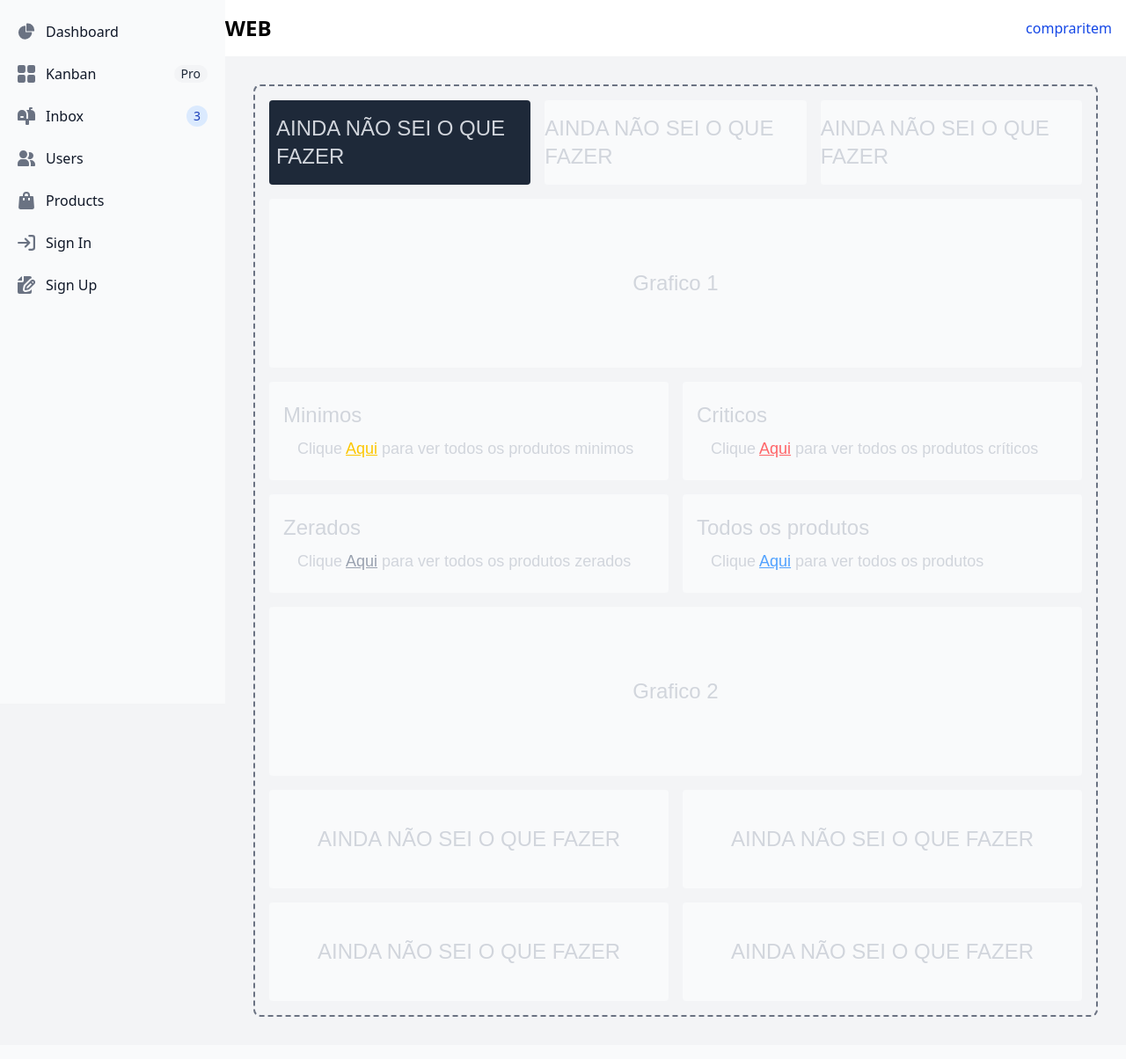
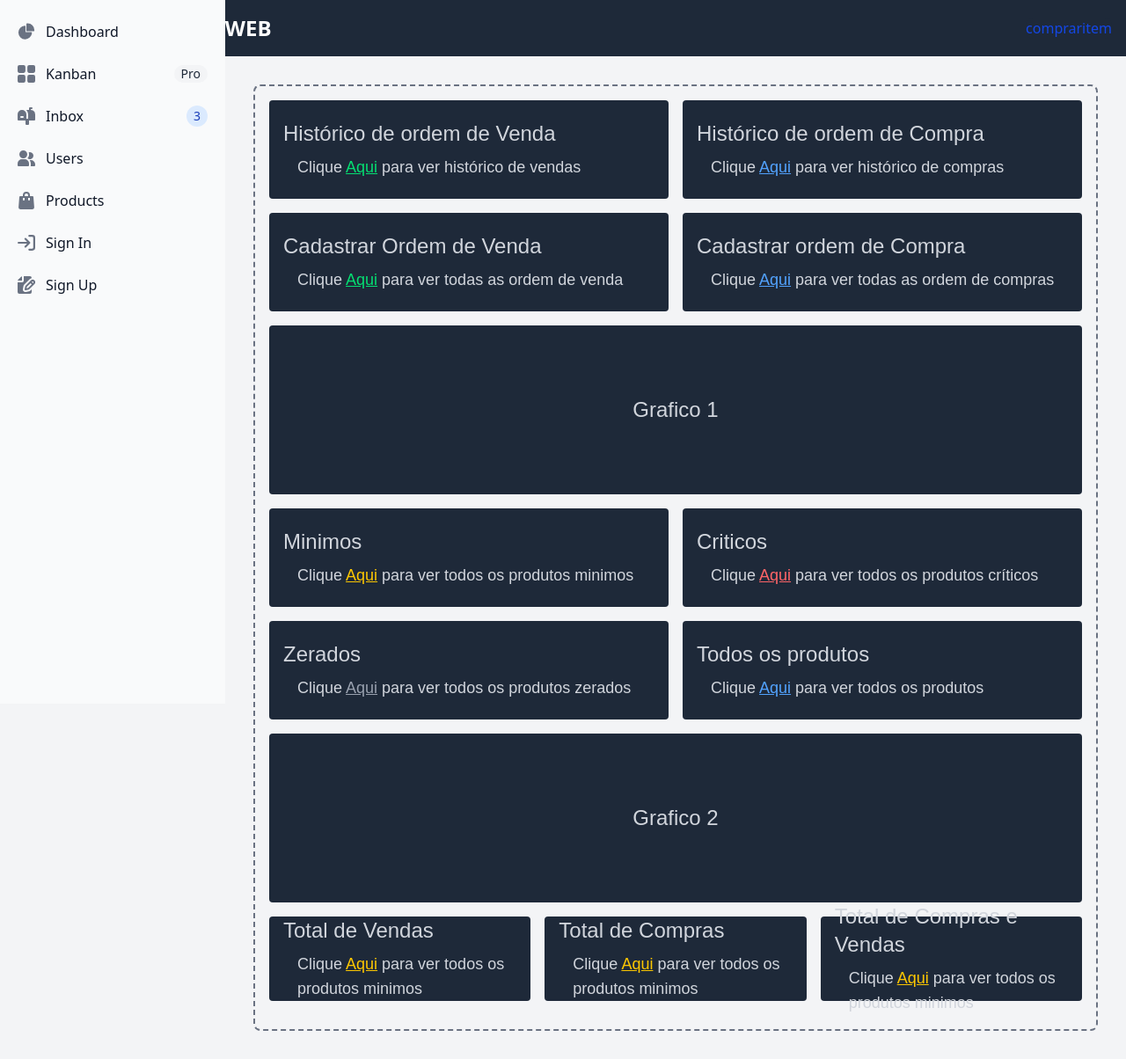
Before and after one commit to Juaoinacio/Estoque, a Django app: page / in a window 1280 px wide. Shown: the whole page at 88% size. Before the commit the page ends 1156 px from the top, so only its background shows below. Run offline with Django 5.2, Linux system fonts and the light colour scheme; data that the repository does not hold is empty; parts of the project's set-up code (start-up, migrations or seed data) failed here and were passed over; some libraries are stand-ins or nearby versions.

Commit message:
Home front

```diff
--- a/home/templates/_nav.html
+++ b/home/templates/_nav.html
@@ -1,7 +1,7 @@
-<nav class="bg-white border-gray-200 dark:bg-gray-900">
+<nav class="bg-gray-800 text-white">
     <div class="max-w-screen-xl flex flex-wrap items-center justify-between mx-auto p-4">
         <a href="#" class="flex items-center space-x-3 rtl:space-x-reverse">
-          <span class="self-center text-2xl font-semibold whitespace-nowrap dark:text-white">Sistema de estoque WEB</span>
+            <span class="self-center text-2xl font-semibold whitespace-nowrap">Sistema de estoque WEB</span>
         </a>
         <button data-collapse-toggle="navbar-default" type="button" class="inline-flex items-center p-2 w-10 h-10 justify-center text-sm text-gray-500 rounded-lg md:hidden hover:bg-gray-100 focus:outline-none focus:ring-2 focus:ring-gray-200 dark:text-gray-400 dark:hover:bg-gray-700 dark:focus:ring-gray-600" aria-controls="navbar-default" aria-expanded="false">
             <span class="sr-only">Open main menu</span>
@@ -10,9 +10,9 @@
             </svg>
         </button>
         <div class="hidden w-full md:block md:w-auto" id="navbar-default">
-        <ul class="font-medium flex flex-col p-4 md:p-0 mt-4 border border-gray-100 rounded-lg bg-gray-50 md:flex-row md:space-x-8 rtl:space-x-reverse md:mt-0 md:border-0 md:bg-white dark:bg-gray-800 md:dark:bg-gray-900 dark:border-gray-700">
+            <ul class="font-medium flex flex-col p-4 md:p-0 mt-4 border border-gray-100 rounded-lg bg-gray-50 md:flex-row md:space-x-8 rtl:space-x-reverse md:mt-0 md:border-0 md:bg-gray-800">
                 <li>
-            <a href="#" class="block py-2 px-3 text-white bg-blue-700 rounded-sm md:bg-transparent md:text-blue-700 md:p-0 dark:text-white md:dark:text-blue-500" aria-current="page">compraritem</a>
+                    <a href="#" class="block py-2 px-3 text-white bg-gray-800 rounded-sm md:bg-transparent md:text-blue-700 md:p-0" aria-current="page">compraritem</a>
                 </li>
             </ul>
         </div>
--- a/home/templates/base.html
+++ b/home/templates/base.html
@@ -30,8 +30,12 @@
 
         <!-- Conteúdo principal -->
         <main class="flex-1 p-4">
-            {% block content %}
-            {% endblock %}
+            <div class="p-4 w-full">
+                <div class="p-4 border-2 border-gray-500 border-dashed rounded-lg">
+                    {% block content %}
+                    {% endblock %}
+                </div>
+            </div>
         </main>
     </div>
 
--- a/home/templates/home.html
+++ b/home/templates/home.html
@@ -3,53 +3,63 @@
 {% block title %}Sistema de estoque WEB{% endblock title %}
 
 {% block content %}
-    <div class="p-4 w-full">
-        <div class="p-4 border-2 border-gray-500 border-dashed rounded-lg">
-            <div class="grid grid-cols-3 gap-4 mb-4">
-                <div class="flex h-24 rounded-sm bg-gray-800 p-2 items-center justify-center">
-                    <article class="font-[sans-serif]">
-                        <h2 class="text-2xl text-gray-300"> AINDA NÃO SEI O QUE FAZER </h2>
+
+<!-- Histórico de compra e venda -->
+<div class="grid grid-cols-2 gap-4">
+    <div class="flex items-center rounded-sm bg-gray-800 h-28">
+        <article class="font-[sans-serif] ml-4">
+            <h1 class="text-2xl text-gray-300">Histórico de ordem de Venda</h1>
+            <h2 class="text-lg text-gray-300 ml-4 mt-2"> Clique  <a href="" class="underline text-green-400 hover:text-green-500">Aqui</a> para ver histórico de vendas</h2>
         </article>
     </div>
-                <div class="flex items-center justify-center h-24 rounded-sm bg-gray-50 dark:bg-gray-800">
-                    <article class="font-[sans-serif]">
-                        <h2 class="text-2xl text-gray-300"> AINDA NÃO SEI O QUE FAZER </h2>
+    <div class="flex items-center rounded-sm bg-gray-800 h-28">
+        <article class="font-[sans-serif] ml-4">
+            <h1 class="text-2xl text-gray-300">Histórico de ordem de Compra</h1>
+            <h2 class="text-lg text-gray-300 ml-4 mt-2"> Clique  <a href="" class="underline text-blue-400 hover:text-blue-500">Aqui</a> para ver histórico de compras</h2>
         </article>
     </div>
-                <div class="flex items-center justify-center h-24 rounded-sm bg-gray-50 dark:bg-gray-800">
-                    <article class="font-[sans-serif]">
-                        <h2 class="text-2xl text-gray-300"> AINDA NÃO SEI O QUE FAZER </h2>
+    <div class="flex items-center rounded-sm bg-gray-800 h-28">
+        <article class="font-[sans-serif] ml-4">
+            <h1 class="text-2xl text-gray-300">Cadastrar Ordem de Venda</h1>
+            <h2 class="text-lg text-gray-300 ml-4 mt-2"> Clique  <a href="" class="underline text-green-400 hover:text-green-500">Aqui</a> para ver todas as ordem de venda </h2>
+        </article>
+    </div>
+    <div class="flex items-center rounded-sm bg-gray-800 h-28">
+        <article class="font-[sans-serif] ml-4">
+            <h1 class="text-2xl text-gray-300">Cadastrar ordem de Compra</h1>
+            <h2 class="text-lg text-gray-300 ml-4 mt-2"> Clique  <a href="" class="underline text-blue-400 hover:text-blue-500">Aqui</a> para ver todas as ordem de compras</h2>
         </article>
     </div>
 </div>
 
 <!-- Grid do Grafico UM -->
-            <div class="flex items-center justify-center h-48 mb-4 rounded-sm bg-gray-50 dark:bg-gray-800">
+<div class="flex items-center justify-center h-48 mb-4 mt-4 rounded-sm bg-gray-800 ">
     <article class="font-[sans-serif]">
         <h2 class="text-2xl text-gray-300"> Grafico 1</h2>
     </article>
 </div>
 
+<!-- Minimos, Criticos, Zerados, Todos -->
 <div class="grid grid-cols-2 gap-4 mb-4">
-                <div class="flex items-center rounded-sm bg-gray-50 h-28 dark:bg-gray-800 p-4">
+    <div class="flex items-center rounded-sm bg-gray-800 h-28 p-4">
         <article class="font-[sans-serif]">
             <h1 class="text-2xl text-gray-300">Minimos</h1>
             <h2 class="text-lg text-gray-300 ml-4 mt-2"> Clique <a href="" class="underline text-yellow-400">Aqui</a> para ver todos os produtos minimos</h2>
         </article>
     </div>
-                <div class="flex items-center rounded-sm bg-gray-50 h-28 dark:bg-gray-800 p-4">
+    <div class="flex items-center rounded-sm bg-gray-800 h-28 p-4">
         <article class="font-[sans-serif]">
             <h1 class="text-2xl text-gray-300">Criticos</h1>
             <h2 class="text-lg text-gray-300 ml-4 mt-2"> Clique  <a href="" class="underline text-red-400">Aqui</a> para ver todos os produtos críticos</h2>
         </article>
     </div>
-                <div class="flex items-center rounded-sm bg-gray-50 h-28 dark:bg-gray-800 p-4">
+    <div class="flex items-center rounded-sm bg-gray-800 h-28 p-4">
         <article class="font-[sans-serif]">
             <h1 class="text-2xl text-gray-300">Zerados</h1>
             <h2 class="text-lg text-gray-300 ml-4 mt-2"> Clique <a href="" class="underline text-gray-400">Aqui</a> para ver todos os produtos zerados</h2>
         </article>
     </div>
-                <div class="flex items-center rounded-sm bg-gray-50 h-28 dark:bg-gray-800 p-4">
+    <div class="flex items-center rounded-sm bg-gray-800 h-28 p-4">
         <article class="font-[sans-serif]">
             <h1 class="text-2xl text-gray-300">Todos os produtos</h1>
             <h2 class="text-lg text-gray-300 ml-4 mt-2"> Clique  <a href="" class="underline text-blue-400">Aqui</a> para ver todos os produtos</h2>
@@ -58,35 +68,31 @@
 </div>
 
 <!-- Grid do Grafico DOIS -->
-            <div class="flex items-center justify-center h-48 mb-4 rounded-sm bg-gray-50 dark:bg-gray-800">
+<div class="flex items-center justify-center h-48 mb-4 rounded-sm bg-gray-800">
     <article class="font-[sans-serif]">
         <h2 class="text-2xl text-gray-300"> Grafico 2</h2>
     </article>
 </div>
 
-            <div class="grid grid-cols-2 gap-4">
-                <div class="flex items-center justify-center rounded-sm bg-gray-50 h-28 dark:bg-gray-800">
+<!-- Total de venda e compra -->
+<div class="grid grid-cols-3 gap-4 mb-4">
+    <div class="flex items-center h-24 rounded-sm bg-gray-800 p-4">
         <article class="font-[sans-serif]">
-                        <h2 class="text-2xl text-gray-300"> AINDA NÃO SEI O QUE FAZER </h2>
+            <h1 class="text-2xl text-gray-300">Total de Vendas</h1>
+            <h2 class="text-lg text-gray-300 ml-4 mt-2"> Clique <a href="" class="underline text-yellow-400">Aqui</a> para ver todos os produtos minimos</h2>
         </article>
     </div>
-                <div class="flex items-center justify-center rounded-sm bg-gray-50 h-28 dark:bg-gray-800">
-                    <p class="text-2xl text-gray-400 dark:text-gray-500">
+    <div class="flex items-center h-24 rounded-sm bg-gray-800 p-4">
         <article class="font-[sans-serif]">
-                        <h2 class="text-2xl text-gray-300"> AINDA NÃO SEI O QUE FAZER </h2>
+            <h1 class="text-2xl text-gray-300">Total de Compras</h1>
+            <h2 class="text-lg text-gray-300 ml-4 mt-2"> Clique <a href="" class="underline text-yellow-400">Aqui</a> para ver todos os produtos minimos</h2>
         </article>
     </div>
-                <div class="flex items-center justify-center rounded-sm bg-gray-50 h-28 dark:bg-gray-800">
+    <div class="flex items-center h-24 rounded-sm bg-gray-800 p-4">
         <article class="font-[sans-serif]">
-                        <h2 class="text-2xl text-gray-300"> AINDA NÃO SEI O QUE FAZER </h2>
-                    </article>
-                </div>
-                <div class="flex items-center justify-center rounded-sm bg-gray-50 h-28 dark:bg-gray-800">
-                    <article class="font-[sans-serif]">
-                        <h2 class="text-2xl text-gray-300"> AINDA NÃO SEI O QUE FAZER </h2>
+            <h1 class="text-2xl text-gray-300">Total de Compras e Vendas </h1>
+            <h2 class="text-lg text-gray-300 ml-4 mt-2"> Clique <a href="" class="underline text-yellow-400">Aqui</a> para ver todos os produtos minimos</h2>
         </article>
     </div>
 </div>
-        </div>
-    </div>
 {% endblock %}
```
Lines whose indentation alone changed are shown as unchanged.
